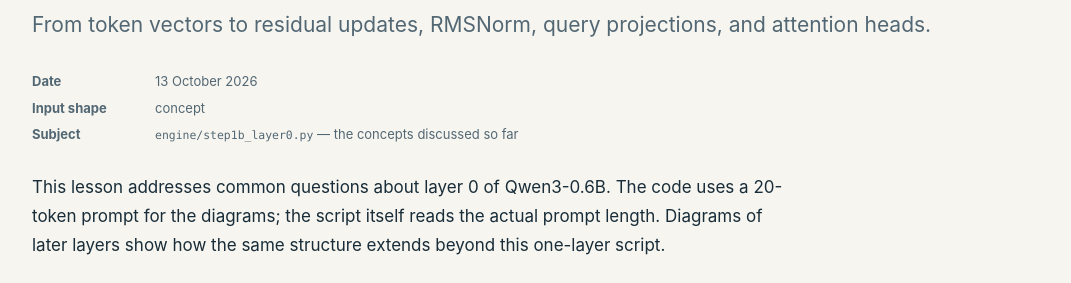
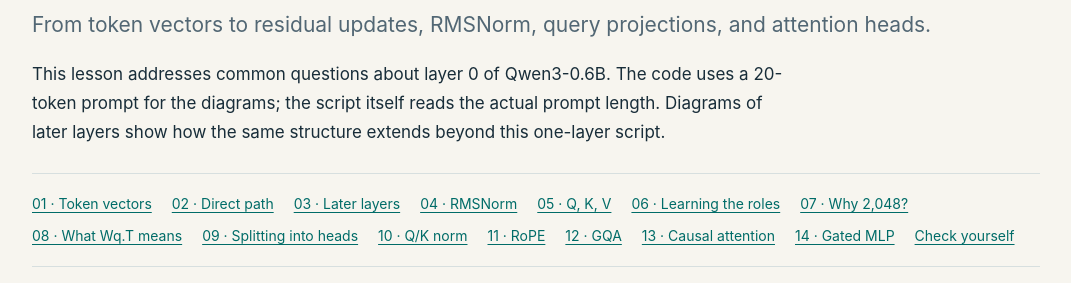
Before and after one commit to nexaVoturi/inference-from-scratch, a plain HTML site: page docs/explainers/step1b-layer0-concepts.html in a window 1280 px wide. Shown: the part 219-502 px from the top of the page, without its empty margins (104-1175 px from the left). Drawn offline with Linux system fonts and the light colour scheme.

Commit message:
Remove explainer metadata block

```diff
--- a/docs/explainers/step1b-layer0-concepts.html
+++ b/docs/explainers/step1b-layer0-concepts.html
@@ -14,7 +14,6 @@
 <div class="eyebrow">Inference engineering · a visual learning note</div>
 <h1>Inside a transformer layer</h1>
 <p class="lead">From token vectors to residual updates, RMSNorm, query projections, and attention heads.</p>
-<dl><dt>Date</dt><dd>13 October 2026</dd><dt>Input shape</dt><dd>concept</dd><dt>Subject</dt><dd><code>engine/step1b_layer0.py</code> — the concepts discussed so far</dd></dl>
 <p>This lesson addresses common questions about layer 0 of Qwen3-0.6B. The code uses a 20-token prompt for the diagrams; the script itself reads the actual prompt length. Diagrams of later layers show how the same structure extends beyond this one-layer script.</p>
 <nav aria-label="Lesson contents"><a href="#hidden">01 · Token vectors</a><a href="#residual">02 · Direct path</a><a href="#later">03 · Later layers</a><a href="#norm">04 · RMSNorm</a><a href="#qkv">05 · Q, K, V</a><a href="#training">06 · Learning the roles</a><a href="#expansion">07 · Why 2,048?</a><a href="#transpose">08 · What Wq.T means</a><a href="#heads">09 · Splitting into heads</a><a href="#qknorm">10 · Q/K norm</a><a href="#rope">11 · RoPE</a><a href="#gqa">12 · GQA</a><a href="#causal">13 · Causal attention</a><a href="#mlp">14 · Gated MLP</a><a href="#check">Check yourself</a></nav>
 </header>
```
